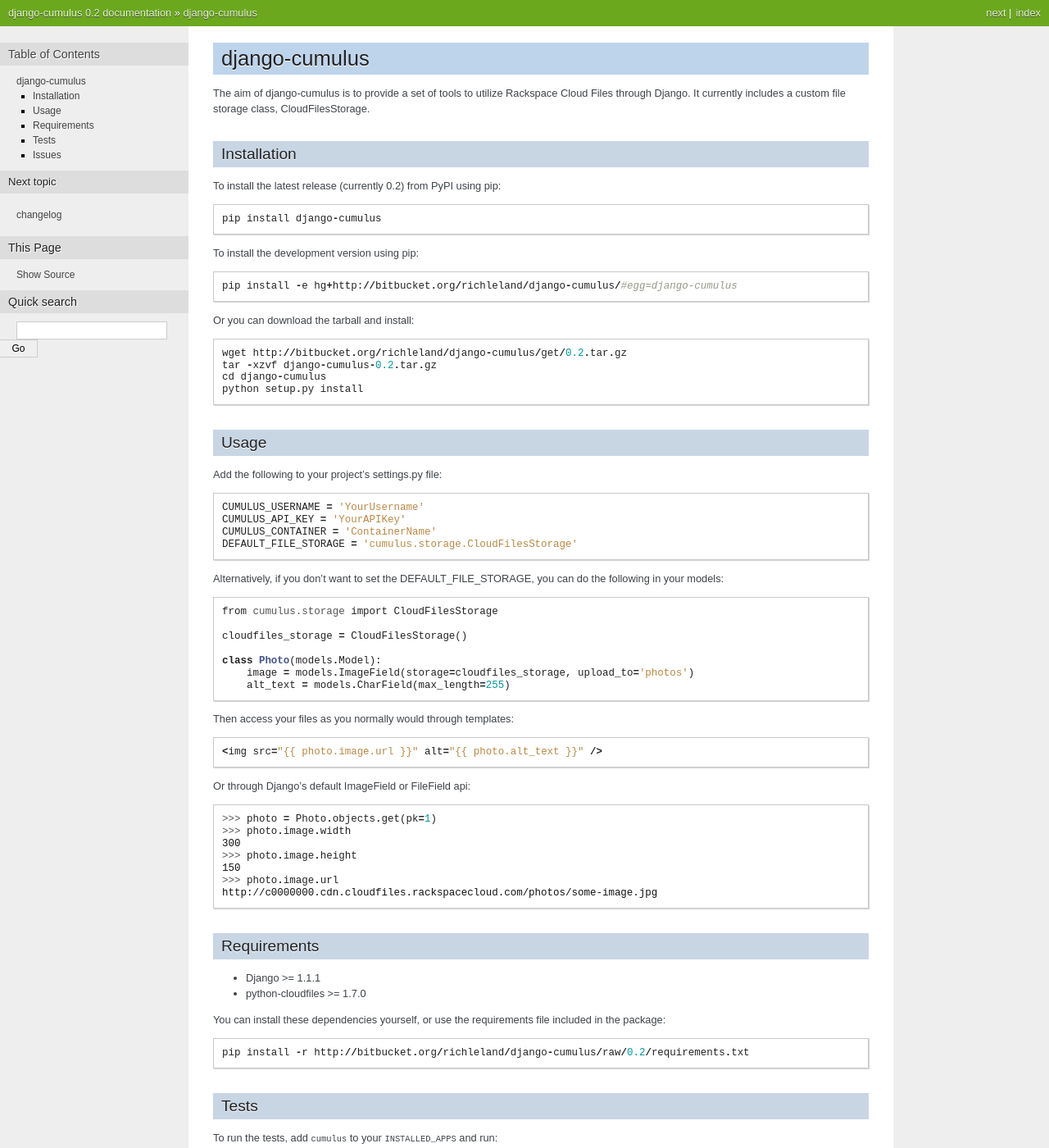
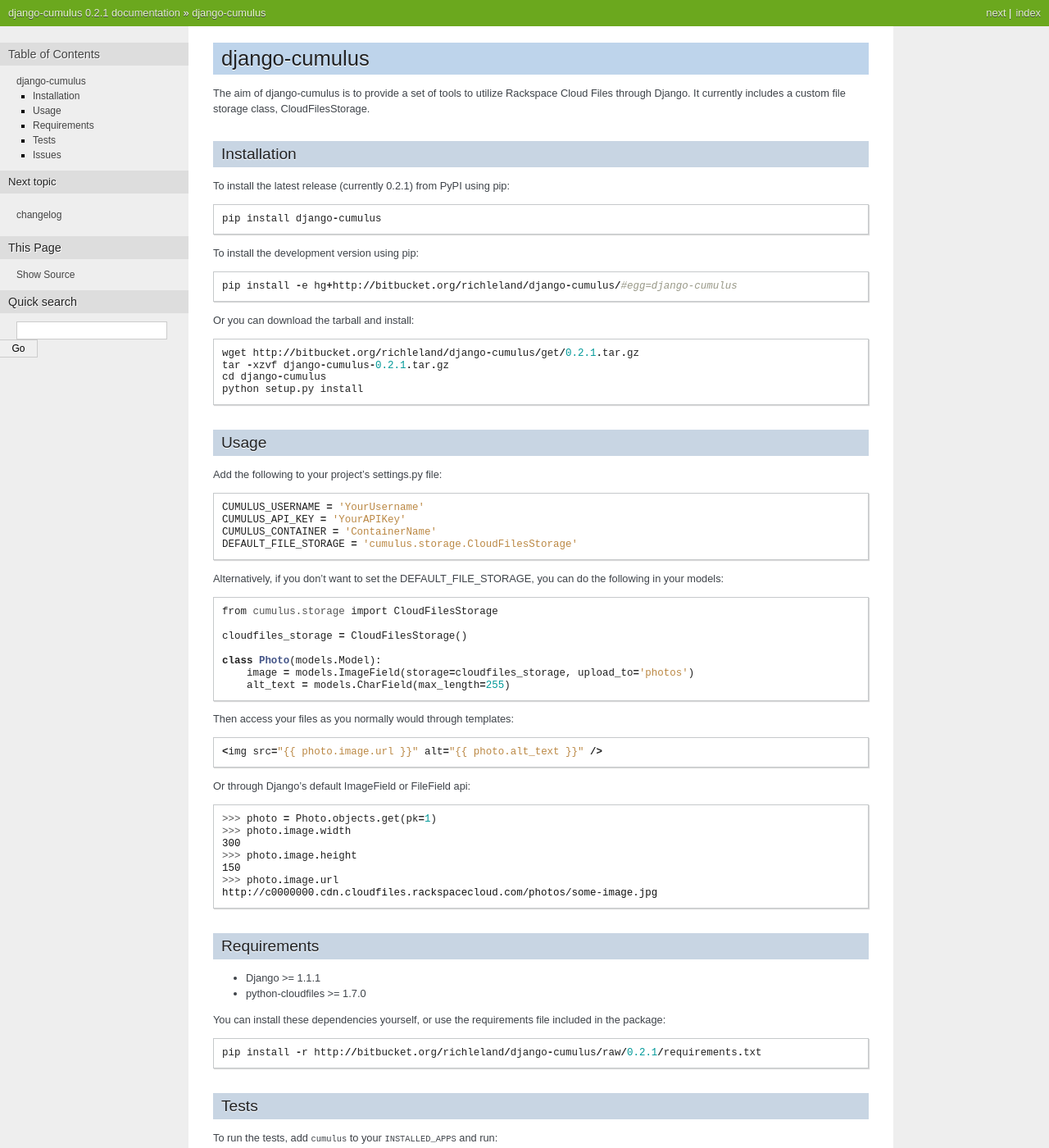
Before and after one commit to django-cumulus/django-cumulus, a Sphinx documentation site: the page built from docs/index.rst, in a window 1280 px wide and 1400 px high. Shown: the whole window at 82% size. Built offline with Sphinx 7.4.7, drawn with Linux system fonts in a browser that asks for light colours; some of the changed text lies outside the part shown.

Commit message:
Bumped version num in docs.

```diff
--- a/docs/conf.py
+++ b/docs/conf.py
@@ -45,9 +45,9 @@
 # built documents.
 #
 # The short X.Y version.
-version = '0.2'
+version = '0.2.1'
 # The full version, including alpha/beta/rc tags.
-release = '0.2'
+release = '0.2.1'
 
 # The language for content autogenerated by Sphinx. Refer to documentation
 # for a list of supported languages.
--- a/docs/index.rst
+++ b/docs/index.rst
@@ -10,10 +10,11 @@
    changelog
 
 .. comment: split here
+
 Installation
 ************
 
-To install the latest release (currently 0.2) from PyPI using pip::
+To install the latest release (currently 0.2.1) from PyPI using pip::
 
     pip install django-cumulus
 
@@ -23,8 +24,8 @@
 
 Or you can download the tarball and install::
 
-    wget http://bitbucket.org/richleland/django-cumulus/get/0.2.tar.gz
-    tar -xzvf django-cumulus-0.2.tar.gz
+    wget http://bitbucket.org/richleland/django-cumulus/get/0.2.1.tar.gz
+    tar -xzvf django-cumulus-0.2.1.tar.gz
     cd django-cumulus
     python setup.py install
 
@@ -70,7 +71,7 @@
 
 You can install these dependencies yourself, or use the requirements file included in the package::
 
-    pip install -r http://bitbucket.org/richleland/django-cumulus/raw/0.2/requirements.txt
+    pip install -r http://bitbucket.org/richleland/django-cumulus/raw/0.2.1/requirements.txt
 
 Tests
 *****
```
